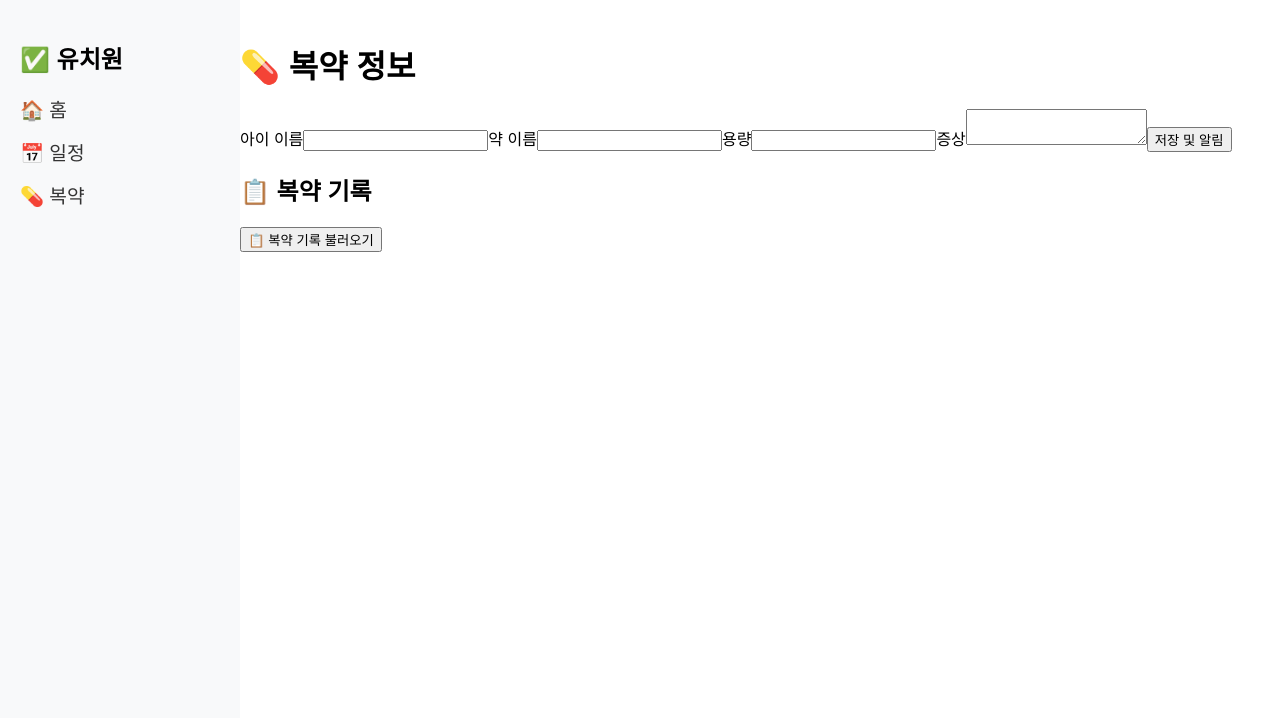
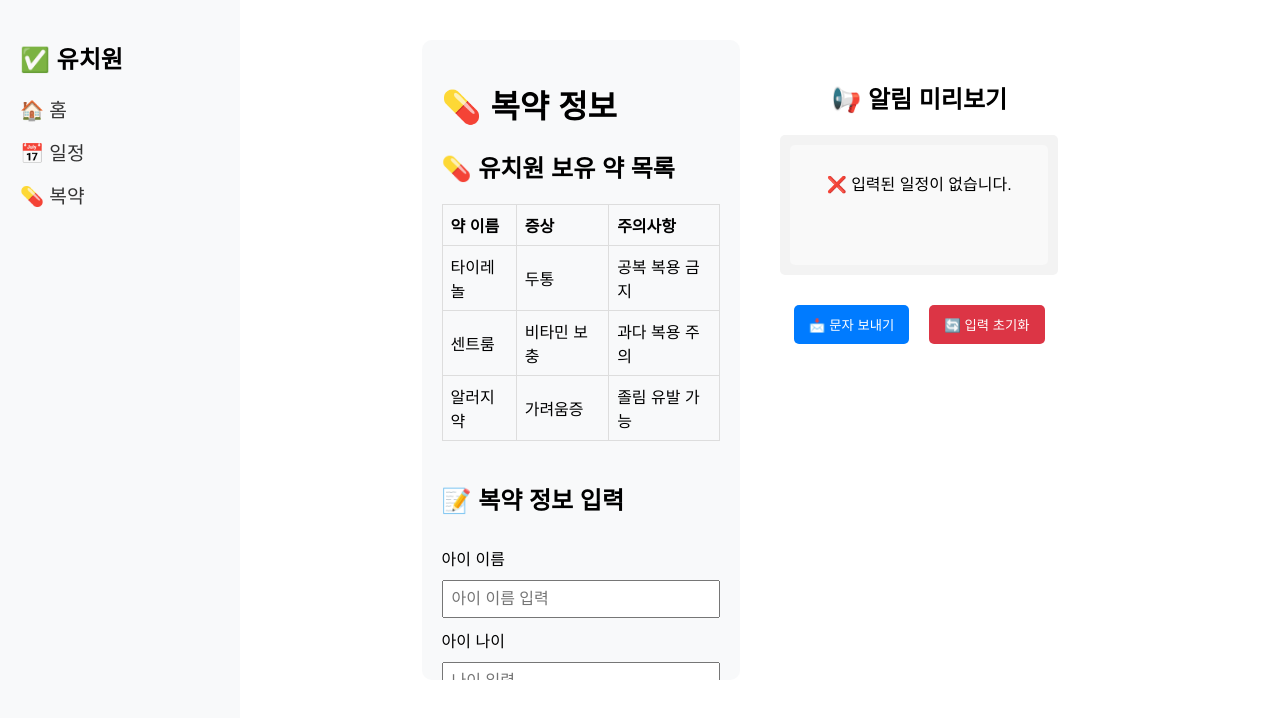
Before and after one commit to 05sck/LLM-projects, a Vue app: page /medication in a window 1280 px wide. Shown: the top 718 px of the page. Built offline with nearby package versions, Linux system fonts and the light colour scheme.

Commit message:
복약 update
복약 update

```diff
--- a/src/App.vue
+++ b/src/App.vue
@@ -12,4 +12,12 @@ body {
   margin: 0;
   padding: 0;
 }
+#app {
+  width: 100%;
+  min-height: 100vh; /* ✅ 화면 크기만큼 최소 높이 유지 */
+  display: flex;
+  flex-direction: column;
+  align-items: center;
+  justify-content: flex-start; /* ✅ 위에서부터 확장 */
+}
 </style>
--- /dev/null
+++ b/src/components/AutoCompleteInput.vue
@@ -0,0 +1,77 @@
+<template>
+    <div class="autocomplete">
+      <input
+        type="text"
+        v-model="inputValue"
+        @input="filterOptions"
+        @blur="hideDropdown"
+        @focus="showDropdown = true"
+        placeholder="이름을 입력하세요"
+      />
+      <ul v-if="showDropdown && filteredOptions.length">
+        <li v-for="option in filteredOptions" :key="option" @click="selectOption(option)">
+          {{ option }}
+        </li>
+      </ul>
+    </div>
+  </template>
+
+  <script setup>
+  import { ref } from "vue";
+
+  const props = defineProps(["options"]);
+  const emit = defineEmits(["update:modelValue"]);
+
+  const inputValue = ref("");
+  const showDropdown = ref(false);
+  const filteredOptions = ref([]);
+
+  const filterOptions = () => {
+    filteredOptions.value = props.options.filter(option =>
+      option.toLowerCase().includes(inputValue.value.toLowerCase())
+    );
+  };
+
+  const selectOption = (option) => {
+    inputValue.value = option;
+    emit("update:modelValue", option);
+    showDropdown.value = false;
+  };
+
+  const hideDropdown = () => {
+    setTimeout(() => {
+      showDropdown.value = false;
+    }, 200);
+  };
+  </script>
+
+  <style scoped>
+  .autocomplete {
+    position: relative;
+  }
+
+  input {
+    width: 100%;
+    padding: 8px;
+    border: 1px solid #ccc;
+  }
+
+  ul {
+    list-style: none;
+    padding: 0;
+    border: 1px solid #ccc;
+    background: white;
+    position: absolute;
+    width: 100%;
+    z-index: 10;
+  }
+
+  li {
+    padding: 8px;
+    cursor: pointer;
+  }
+
+  li:hover {
+    background: #f0f0f0;
+  }
+  </style>
--- /dev/null
+++ b/src/components/MedicationForm.vue
@@ -0,0 +1,70 @@
+<template>
+    <div class="medication-form">
+      <h2>📝 복약 정보 입력</h2>
+
+      <label>아이 이름</label>
+      <input v-model="childName" placeholder="아이 이름 입력" />
+
+      <label>아이 나이</label>
+      <input type="number" v-model="childAge" placeholder="나이 입력" />
+
+      <label>아이 몸무게</label>
+      <input type="number" v-model="childWeight" placeholder="몸무게 입력 (kg)" />
+
+      <label>약 이름</label>
+      <input v-model="medicineName" placeholder="복용할 약 입력" />
+
+      <label>복용량</label>
+      <input type="number" v-model="dosage" placeholder="복용량 입력 (ml)" />
+
+      <label>복용 시간</label>
+      <input type="time" v-model="time" />
+
+      <button @click="generateNotification">알림 미리보기</button>
+    </div>
+  </template>
+
+  <script setup>
+  import { ref } from "vue";
+
+  const emit = defineEmits(["updateNotification"]);
+
+  const childName = ref("");
+  const childAge = ref("");
+  const childWeight = ref("");
+  const medicineName = ref("");
+  const dosage = ref("");
+  const time = ref("");
+
+  // 📢 알림 생성
+  const generateNotification = () => {
+    const message = `📢 [유치원 복약 안내] ${childName.value}(${childAge.value}세, ${childWeight.value}kg)
+    ${medicineName.value} ${dosage.value}ml 복용 예정 - 시간: ${time.value}`;
+
+    emit("updateNotification", message);
+  };
+  </script>
+
+  <style scoped>
+  .medication-form {
+    display: flex;
+    flex-direction: column;
+    gap: 10px;
+  }
+
+  input, button {
+    padding: 8px;
+    font-size: 16px;
+  }
+
+  button {
+    background-color: #007bff;
+    color: white;
+    border: none;
+    cursor: pointer;
+  }
+
+  button:hover {
+    opacity: 0.8;
+  }
+  </style>
--- /dev/null
+++ b/src/components/MedicationTable.vue
@@ -0,0 +1,48 @@
+<template>
+    <div class="medication-table">
+      <h2>💊 유치원 보유 약 목록</h2>
+      <table>
+        <thead>
+          <tr>
+            <th>약 이름</th>
+            <th>증상</th>
+            <th>주의사항</th>
+          </tr>
+        </thead>
+        <tbody>
+          <tr v-for="(medicine, index) in medicines" :key="index">
+            <td>{{ medicine.name }}</td>
+            <td>{{ medicine.symptom }}</td>
+            <td>{{ medicine.warning }}</td>
+          </tr>
+        </tbody>
+      </table>
+    </div>
+  </template>
+
+  <script setup>
+  import { ref } from "vue";
+
+  const medicines = ref([
+    { name: "타이레놀", symptom: "두통", warning: "공복 복용 금지" },
+    { name: "센트룸", symptom: "비타민 보충", warning: "과다 복용 주의" },
+    { name: "알러지약", symptom: "가려움증", warning: "졸림 유발 가능" },
+  ]);
+  </script>
+
+  <style scoped>
+  .medication-table {
+    margin-bottom: 20px;
+  }
+
+  table {
+    width: 100%;
+    border-collapse: collapse;
+  }
+
+  th, td {
+    border: 1px solid #ddd;
+    padding: 8px;
+    text-align: left;
+  }
+  </style>
--- a/src/components/NotificationPreview.vue
+++ b/src/components/NotificationPreview.vue
@@ -1,6 +1,5 @@
 <template>
     <div class="notification-preview">
-      <h2>📢 알림 문자 미리보기</h2>
       <p v-if="message">{{ message }}</p>
       <p v-else>❌ 입력된 일정이 없습니다.</p>
     </div>
@@ -11,20 +10,13 @@
     message: String
   });
   </script>
-
   <style scoped>
   .notification-preview {
-    padding: 20px;
-    border: 1px solid #ddd;
-    background: #f8f9fa;
-    text-align: left;
-  }
-
-  h2 {
-    margin-bottom: 10px;
-  }
-
-  p {
-    white-space: pre-line;
+    /* 스크롤 제거 */
+    min-height: 100px;  /* 기본 최소 높이 */
+    height: auto;  /* ✅ 내용이 추가될 때마다 높이 자동 조정 */
+    padding: 10px;
+    border-radius: 5px;
+    background: #f9f9f9;
   }
   </style>
--- a/src/components/ScheduleForm.vue
+++ b/src/components/ScheduleForm.vue
@@ -1,6 +1,5 @@
 <template>
     <div class="schedule-form">
-      <h2>✏️ 일정 변경</h2>
       <label>📌 일정명</label>
       <select v-model="selectedEvent">
         <option v-for="event in events" :key="event.id" :value="event.name">
--- a/src/pages/Medication.vue
+++ b/src/pages/Medication.vue
@@ -1,61 +1,118 @@
 <template>
-  <div>
-    <h1>💊 복약 정보</h1>
+  <div class="medication-page">
+    <!-- 좌측: 입력 폼 -->
+    <div class="input-section">
+      <h1>💊 복약 정보</h1>
+      <MedicationTable />
+      <MedicationForm @updateNotification="updateNotificationText" />
+    </div>
 
-    <label>아이 이름</label>
-    <input v-model="childName" />
+    <!-- 우측: 알림 미리보기 -->
+    <div class="output-section">
+      <h2>📢 알림 미리보기</h2>
+      <div class="notification-container">
+        <NotificationPreview :message="notificationText" />
+      </div>
 
-    <label>약 이름</label>
-    <input v-model="medicine" />
-
-    <label>용량</label>
-    <input type="number" v-model="dosage" />
-
-    <label>증상</label>
-    <textarea v-model="symptoms"></textarea>
-
-    <button @click="saveMedication">저장 및 알림</button>
-
-    <h2>📋 복약 기록</h2>
-    <button @click="fetchRecords">📋 복약 기록 불러오기</button>
-    <ul>
-      <li v-for="record in records" :key="record.id">
-        {{ record.child_name }} - {{ record.medicine }} ({{ record.dosage }}ml)
-      </li>
-    </ul>
+      <div class="buttons">
+        <button class="send-btn" @click="sendNotification">📩 문자 보내기</button>
+        <button class="reset-btn" @click="resetForm">🔄 입력 초기화</button>
+      </div>
+    </div>
   </div>
 </template>
 
 <script setup>
 import { ref } from "vue";
-import api from "@/services/api";
+import MedicationTable from "@/components/MedicationTable.vue";
+import MedicationForm from "@/components/MedicationForm.vue";
+import NotificationPreview from "@/components/NotificationPreview.vue";
 
-const childName = ref("");
-const medicine = ref("");
-const dosage = ref("");
-const symptoms = ref("");
-const records = ref([]);
+const notificationText = ref("");  // 알림 문구
 
-const fetchRecords = async () => {
-  try {
-    const response = await api.get("/medication");
-    records.value = response.data;
-  } catch (error) {
-    console.error("복약 기록 불러오기 실패:", error);
-  }
+// 🔥 알림 업데이트 함수
+const updateNotificationText = (message) => {
+  notificationText.value = message;
 };
 
-const saveMedication = async () => {
-  try {
-    await api.post("/medication", {
-      child_name: childName.value,
-      medicine: medicine.value,
-      dosage: dosage.value,
-      symptoms: symptoms.value,
-    });
-    fetchRecords();
-  } catch (error) {
-    console.error("복약 기록 추가 실패:", error);
+// 📩 문자 전송 기능
+const sendNotification = () => {
+  if (notificationText.value.trim() === "") {
+    alert("⚠️ 알림 문자가 없습니다!");
+    return;
   }
+  alert("📩 문자 전송 완료!");
+};
+
+// 🔄 입력 데이터 초기화
+const resetForm = () => {
+  notificationText.value = "";  // 알림 초기화
 };
 </script>
+
+<style scoped>
+/* 🔹 기본 컨테이너 스타일 */
+.medication-page {
+  display: flex;
+  justify-content: space-between;
+  gap: 20px;
+  padding: 20px;
+}
+
+/* 🔹 좌측 입력 폼 */
+.input-section {
+  width: 50%;
+  background: #f8f9fa;
+  padding: 20px;
+  border-radius: 10px;
+  overflow-y: auto; /* 🔥 높이 초과 시 스크롤 */
+  max-height: 600px;
+}
+
+/* 🔹 우측 알림 미리보기 */
+.output-section {
+  width: 50%;
+  background: #fff;
+  padding: 20px;
+  border-radius: 10px;
+  text-align: center;
+}
+
+/* 🔹 알림 미리보기 자동 확장 */
+.notification-container {
+  min-height: 100px;
+  max-height: 300px;
+  overflow-y: auto;
+  background: #f3f3f3;
+  padding: 10px;
+  border-radius: 5px;
+}
+
+/* 🔹 버튼 스타일 */
+.buttons {
+  margin-top: 20px;
+}
+
+button {
+  margin: 10px;
+  padding: 10px 15px;
+  border: none;
+  border-radius: 5px;
+  cursor: pointer;
+  transition: 0.3s;
+}
+
+.send-btn {
+  background-color: #007bff;
+  color: white;
+}
+
+.reset-btn {
+  background-color: #dc3545;
+  color: white;
+}
+
+button:hover {
+  opacity: 0.8;
+}
+</style>
--- a/src/pages/Schedule.vue
+++ b/src/pages/Schedule.vue
@@ -1,7 +1,5 @@
 <template>
   <div class="schedule-page">
-    <h1>📅 일정 변경</h1>
-
     <div class="form-container">
       <label>일정명</label>
       <select v-model="eventName">
--- /dev/null
+++ b/src/views/MedicationPage.vue
@@ -0,0 +1,94 @@
+<template>
+    <div class="medication-page">
+      <div class="input-section">
+        <h1>💊 복약 정보</h1>
+        <MedicationTable />
+        <MedicationForm @updateNotification="updateNotificationText" />
+      </div>
+
+      <div class="output-section">
+        <h2>📢 알림 미리보기</h2>
+        <div class="notification-container">
+          <NotificationPreview :message="notificationText" />
+        </div>
+
+        <div class="buttons">
+          <button class="send-btn" @click="sendNotification">📩 문자 보내기</button>
+          <button class="reset-btn" @click="resetForm">🔄 입력 초기화</button>
+        </div>
+      </div>
+    </div>
+  </template>
+
+  <script setup>
+  import { ref } from "vue";
+  import MedicationTable from "@/components/MedicationTable.vue";
+  import MedicationForm from "@/components/MedicationForm.vue";
+  import NotificationPreview from "@/components/NotificationPreview.vue";
+
+  const notificationText = ref("");
+
+  const updateNotificationText = (message) => {
+    notificationText.value = message;
+  };
+
+  const sendNotification = () => {
+    if (notificationText.value.trim() === "") {
+      alert("⚠️ 알림 문자가 없습니다!");
+      return;
+    }
+    alert("📩 문자 전송 완료!");
+  };
+
+  const resetForm = () => {
+    notificationText.value = "";
+  };
+  </script>
+
+  <style scoped>
+  .medication-page {
+    display: flex;
+    justify-content: space-between;
+    padding: 20px;
+  }
+
+  .input-section {
+    width: 45%;
+    background: #f8f9fa;
+    padding: 20px;
+    border-radius: 10px;
+  }
+
+  .output-section {
+    width: 50%;
+    background: #ffffff;
+    padding: 20px;
+    border-radius: 10px;
+    text-align: center;
+  }
+
+  .notification-container {
+    min-height: 100px;
+  }
+
+  .buttons {
+    margin-top: 20px;
+  }
+
+  button {
+    padding: 10px 15px;
+    border: none;
+    border-radius: 5px;
+    cursor: pointer;
+  }
+
+  .send-btn {
+    background-color: #007bff;
+    color: white;
+  }
+
+  .reset-btn {
+    background-color: #28a745;
+    color: white;
+  }
+  </style>
--- a/src/views/SchedulePage.vue
+++ b/src/views/SchedulePage.vue
@@ -8,6 +8,7 @@
 
       <!-- 우측 출력 부분 -->
       <div class="output-section">
+        <h2>📢 알림 미리보기</h2>
         <NotificationPreview :message="notificationText" />
         <div class="buttons">
           <button @click="sendNotification">📩 문자 보내기</button>
@@ -25,17 +26,17 @@
 
   const notificationText = ref("");
 
-  // ✨ 좌측 일정 입력 데이터를 받아서 알림 문자 업데이트
+  // 🔹 일정 변경 시 알림 문자 업데이트
   const updateNotificationText = (message) => {
     notificationText.value = message;
   };
 
-  // 📩 문자 전송
+  // 🔹 문자 전송
   const sendNotification = () => {
     alert("📩 문자 전송 완료!");
   };
 
-  // 📆 캘린더 업데이트
+  // 🔹 캘린더 일정 업데이트
   const updateCalendar = () => {
     alert("📆 캘린더 일정이 변경되었습니다!");
   };
@@ -44,35 +45,45 @@
   <style scoped>
   .schedule-page {
     display: flex;
-    justify-content: space-between;
-    padding: 20px;
+    width: 90%;
+    margin: 20px auto;
+    gap: 20px; /* 좌우 간격 */
+    min-height: 100vh; /* ✅ 유동적인 높이 적용 */
   }
 
   .input-section {
-    width: 45%;
+    flex: 1; /* 좌측 일정 입력 부분 */
     background: #f8f9fa;
     padding: 20px;
     border-radius: 10px;
+    display: flex;
+    flex-direction: column;
+    align-items: center;
   }
 
   .output-section {
-    width: 50%;
+    flex: 1; /* 우측 알림 미리보기 */
     background: #ffffff;
     padding: 20px;
     border-radius: 10px;
     text-align: center;
+    display: flex;
+    flex-direction: column;
+    align-items: center;
   }
 
   .buttons {
     margin-top: 20px;
+    display: flex;
+    gap: 10px;
   }
 
   button {
-    margin: 10px;
-    padding: 10px 15px;
+    padding: 12px 20px;
     border: none;
     border-radius: 5px;
     cursor: pointer;
+    font-size: 16px;
   }
 
   button:first-child {
```
